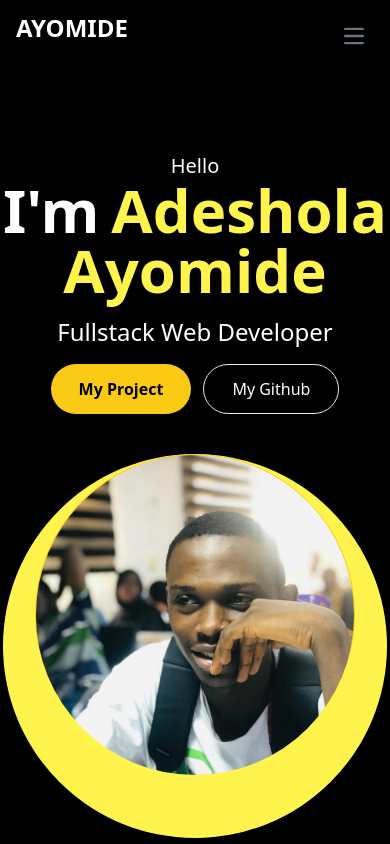
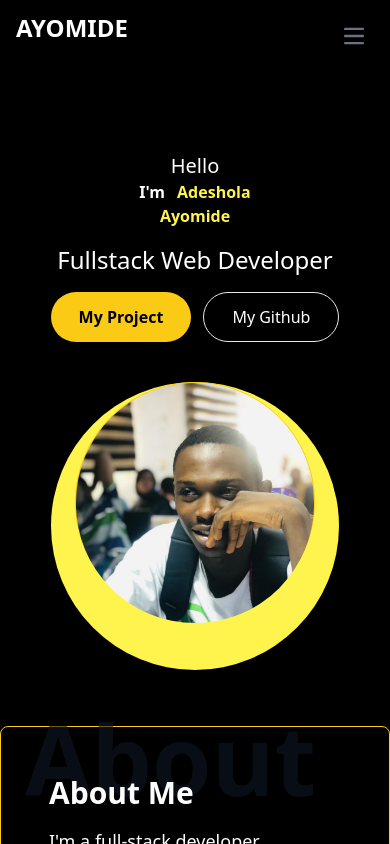
Before and after one commit to josephadeshola/portfolio, a React (Vite) app: page / in a window 390 px wide. Shown: the top 844 px of the page. Built offline with nearby package versions, Linux system fonts and the light colour scheme.

Commit message:
working on contact page

```diff
--- a/src/Components/Home.jsx
+++ b/src/Components/Home.jsx
@@ -26,7 +26,7 @@ const Home = () => {
         <div className="md:flex text-center md:text-start justify-between mt-20 mx-auto md:px-14 ">
           <div className="mt-4">
             <p className=" md:text-yellow-300 text-xl">Hello</p>
-            <span className="borde text-6xl font-bold border-red-500 w-1/2">
+            <span className="borde md:text-6xl font-bold border-red-500 w-1/2">
               I'm
               <span className="ms-3 md:text-yellow-300 animate-textChange">
                 Adeshola <br /> Ayomide
@@ -43,10 +43,10 @@ const Home = () => {
             </div>
           </div>
           <div className="md:w-1/2 md:mt-5 mt-10">
-            <div className="mx-auto  h-96 bg-yellow-300 w-96 rounded-full animate-colorChange">
-              <div className="border mx-auto h-80 w-80 rounded-full border-yellow-300">
+            <div className="mx-auto  md:h-96 bg-yellow-300 md:w-96 h-72 w-72 rounded-full animate-colorChange">
+              <div className="border mx-auto md:h-80 md:w-80 h-60 w-60 rounded-full border-yellow-300">
                 <img
-                  className="object-cover h-80 w-80 rounded-full mx-auto"
+                  className="object-cover md:h-80 md:w-80 h-60 w-60 rounded-full mx-auto"
                   src={image}
                   alt=""
                 />
```
